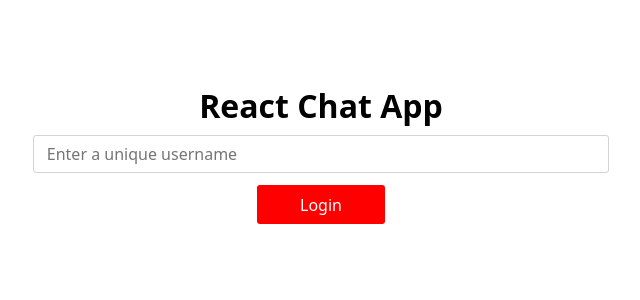
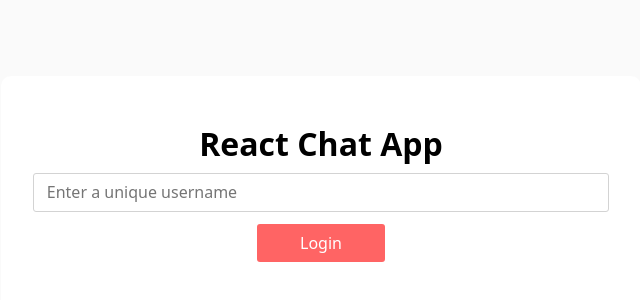
Before and after one commit to ptrkns/chat-app, a React (Vite) app in the folder chat-app-front-end/: page / in a window 1280 px wide. Shown: the part 124-424 px from the top of the page, without its empty margins (319-959 px from the left). Built offline with nearby package versions, Linux system fonts and the light colour scheme.

Commit message:
More UI adjustments

```diff
--- a/chat-app-front-end/src/styles/App.css
+++ b/chat-app-front-end/src/styles/App.css
@@ -3,3 +3,7 @@
   font-family: system-ui, -apple-system, BlinkMacSystemFont, 'Segoe UI', Roboto, Oxygen, Ubuntu, Cantarell, 'Open Sans', 'Helvetica Neue', sans-serif;
   margin: 0;
 }
+
+body {
+  background-color: rgb(250, 250, 250);
+}
--- a/chat-app-front-end/src/styles/ChatComponent.css
+++ b/chat-app-front-end/src/styles/ChatComponent.css
@@ -38,7 +38,6 @@
     flex-direction: column;
     align-items: center;
     justify-content: flex-end;
-    background-color: rgb(250, 250, 250);
     overflow-x: hidden;
 }
 
--- a/chat-app-front-end/src/styles/Login.css
+++ b/chat-app-front-end/src/styles/Login.css
@@ -1,6 +1,5 @@
 .Login-Title-Container {
-    width: 100%;
-    padding: 1vh 0vw 1vh 0vw;
+    padding: 1vh 0vw;
 }
 
 .Login-Title-Container h1 {
@@ -12,8 +11,12 @@
     flex-direction: column;
     align-items: center;
     justify-content: center;
-    width: 100%;
     padding: 0vh 0vw 2vh 0vw;
+}
+
+.Login-Input-Container button:hover {
+    cursor: pointer;
+    background-color: rgb(255, 140, 140);
 }
 
 @media(max-width: 700px) {
@@ -21,7 +24,7 @@
         display: flex;
         flex-direction: column;
         justify-content: center;
-        width: 100%;
+        width: 100vw;
         height: 50vh;
         background-color: white;
     }
@@ -41,7 +44,7 @@
         margin: 2vh 0vw 0vh 0vw;
         border: 0;
         border-radius: 3px;
-        background-color: red;
+        background-color: rgb(255, 100, 100);
         color: white;
         font-size: 1em;
     }
@@ -72,7 +75,7 @@
         margin: 2vh 0vw 0vh 0vw;
         border: 0;
         border-radius: 3px;
-        background-color: red;
+        background-color: rgb(255, 100, 100);
         color: white;
         font-size: 1em;
     }
@@ -83,8 +86,12 @@
         position: absolute;
         left: 25%;
         top: 25%;
+        display: flex;
+        flex-direction: column;
+        justify-content: center;
         width: 50%;
-        border-radius: 5px;
+        height: 30%;
+        border-radius: 10px;
         background-color: white;
     }
 
@@ -103,7 +110,7 @@
         margin: 1.5vh 0vw 0vh 0vw;
         border: 0;
         border-radius: 3px;
-        background-color: red;
+        background-color: rgb(255, 100, 100);
         color: white;
         font-size: 1em;
     }
```
